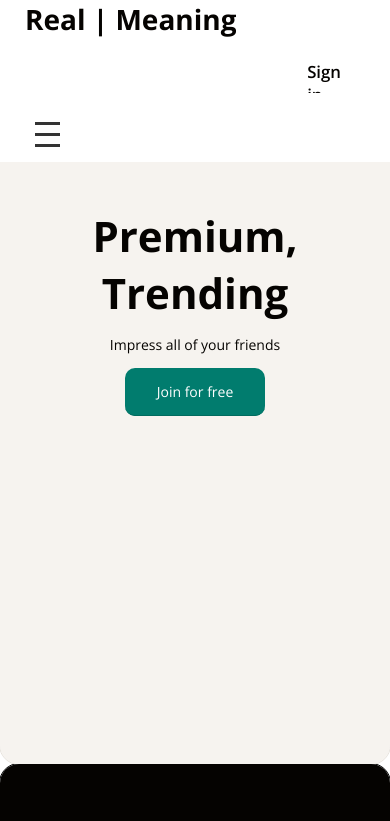
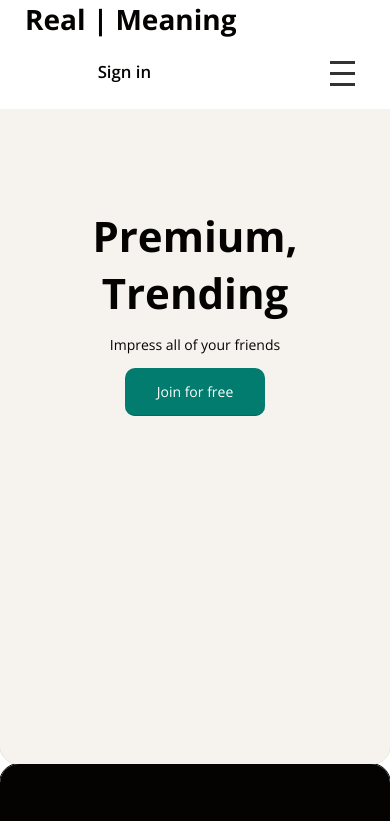
Before and after one commit to TheDev53/Seths-Website, a plain HTML site: page index.html in a window 390 px wide. Shown: the top 821 px of the page. Drawn offline with nearby package versions, Linux system fonts and the light colour scheme.

Commit message:
Update style.css

```diff
--- a/css/style.css
+++ b/css/style.css
@@ -288,7 +288,7 @@ body {
 
   .navbar__btn {
     justify-self: right;
-    margin-left: 40vh;
+    margin-left: 6vh;
     /* padding-top: 10px; */
     font-size: 1.2rem;
     font-weight: 600;
```
